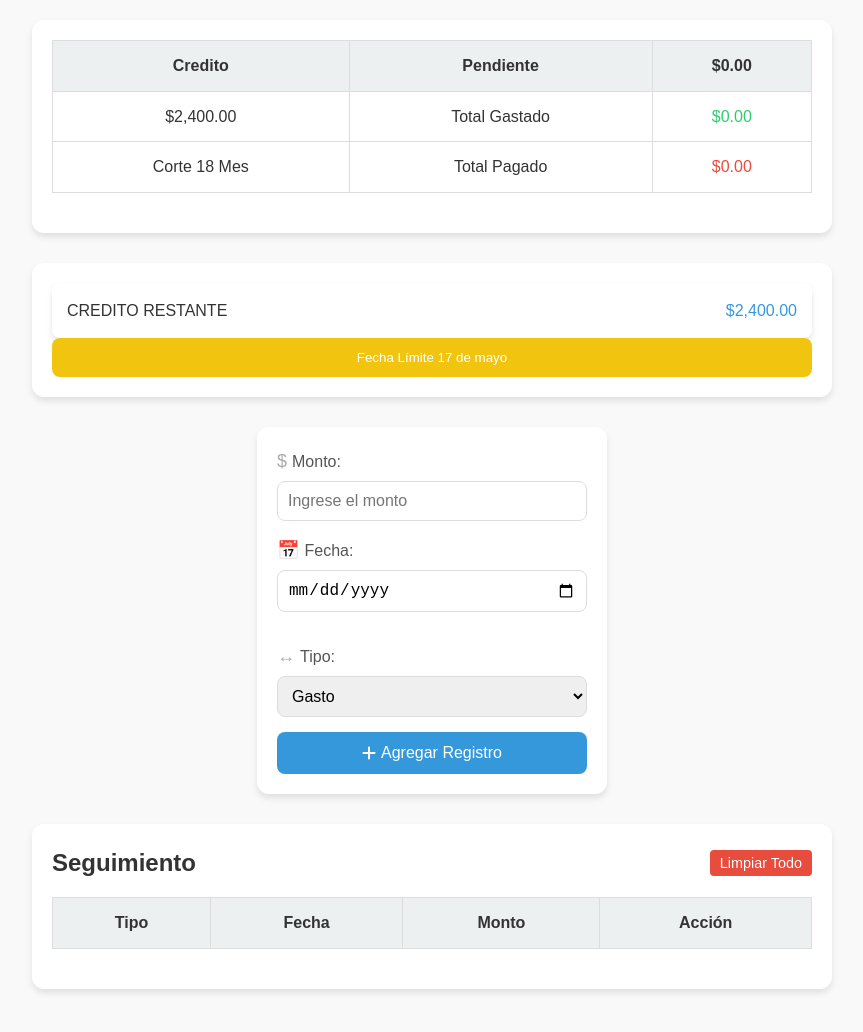
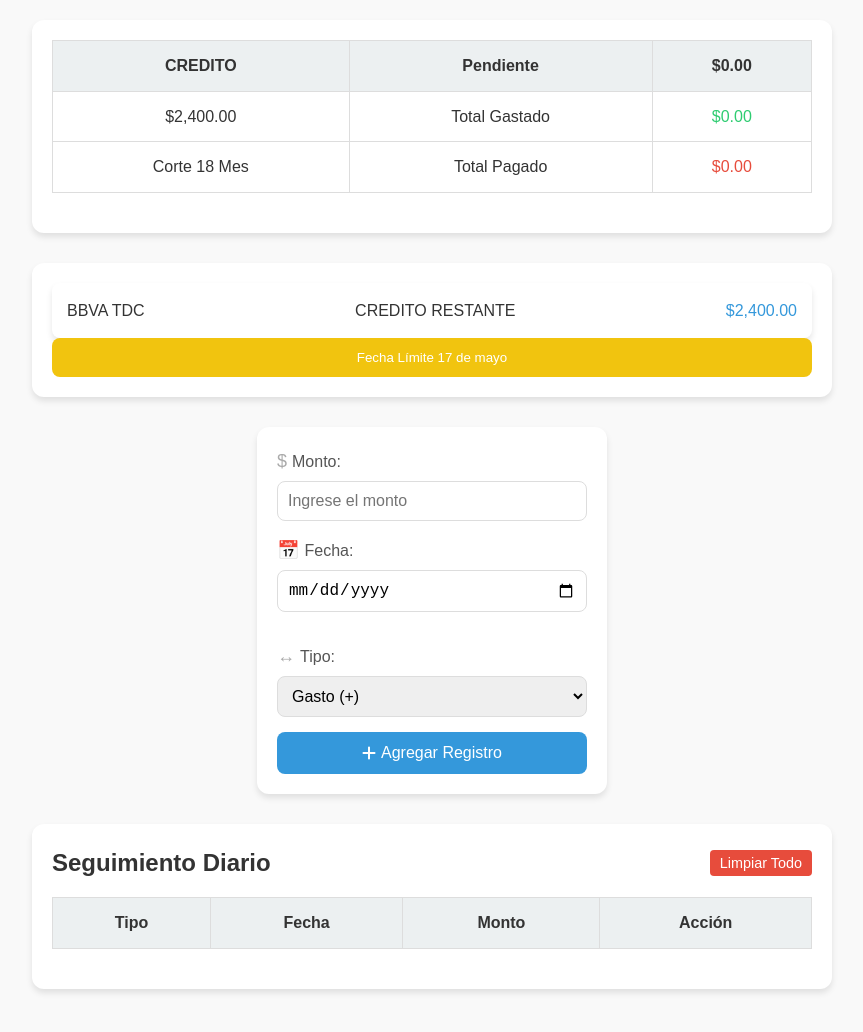
Before and after one commit to darnix1/page, a plain HTML site: page index.html in a window 1280 px wide. Shown: the whole page, without its empty margins (208-1071 px from the left). Drawn offline with Linux system fonts and the light colour scheme.

Commit message:
Update index.html

```diff
--- a/index.html
+++ b/index.html
@@ -16,7 +16,7 @@
     <section class="summary">
         <table>
             <tr>
-                <th>Credito</th>
+                <th>CREDITO</th>
                 <th>Pendiente</th>
                 <th id="pending">$0.00</th>
             </tr>
@@ -36,6 +36,7 @@
     <!-- Información del Banco y Fecha Límite -->
     <section class="bank-info">
         <div class="credit-card">
+            <p>BBVA TDC</p>
             <p>CREDITO RESTANTE</p>
             <p id="remaining-credit" class="remaining-credit">$2,400.00</p>
         </div>
@@ -57,7 +58,7 @@
                 <div class="form-group half">
                     <label for="type"><span class="icon">↔</span> Tipo:</label>
                     <select id="type" required>
-                        <option value="gasto">Gasto </option>
+                        <option value="gasto">Gasto (+)</option>
                         <option value="pago">Pago Abonado (-)</option>
                     </select>
                 </div>
@@ -77,7 +78,7 @@
     <!-- Tabla de Registros -->
     <section class="table-section">
         <div class="table-header">
-        <h2>Seguimiento </h2>
+            <h2>Seguimiento Diario</h2>
             <button id="clear-all" class="clear-btn">Limpiar Todo</button>
         </div>
         <table id="daily-tracker">
@@ -90,7 +91,12 @@
                 </tr>
             </thead>
             <tbody>
-            <!-- Las filas se agregarán dinámicamente desde Supabase -->
+                <!-- Las filas se agregarán dinámicamente -->
             </tbody>
         </table>
     </section>
+
+    <!-- Enlace correcto al JS -->
+    <script src="js/index.js"></script>
+</body>
+    </html>
```
Lines whose indentation alone changed are shown as unchanged.
